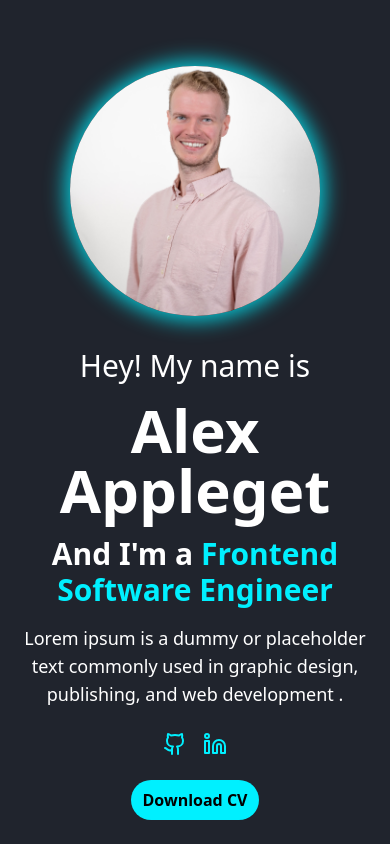
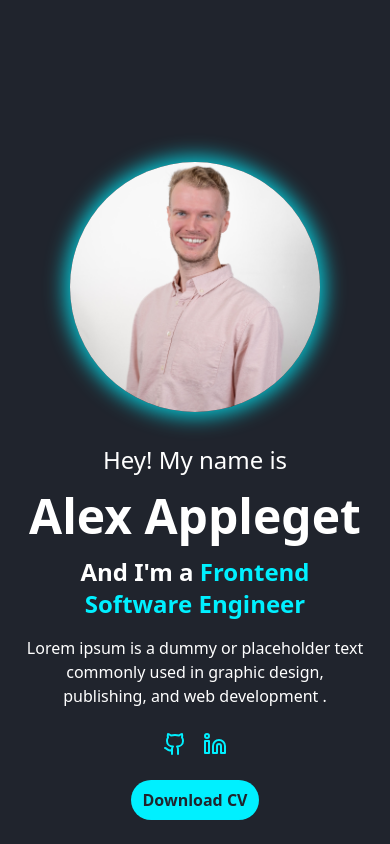
Before and after one commit to alexappleget/portfolio-v3, a Next.js app: page / in a window 390 px wide. Built offline with nearby package versions, Linux system fonts and the light colour scheme.

Commit message:
Fix: added in functionality to download resume

```diff
--- a/app/page.tsx
+++ b/app/page.tsx
@@ -1,27 +1,48 @@
 import { Github, Linkedin } from "lucide-react";
 import Image from "next/image";
+import Link from "next/link";
 
 export default function Home() {
   return (
     <section className="w-full min-h-screen flex flex-col-reverse md:flex-row items-center px-6 py-6 md:px-20 md:py-20">
       <div className="flex flex-col justify-center gap-4 text-white w-full md:w-1/2 text-center md:text-left">
-        <p className="text-3xl md:text-4xl">Hey! My name is</p>
-        <h1 className="text-6xl md:text-7xl font-bold">Alex Appleget</h1>
-        <h2 className="text-3xl md:text-4xl font-semibold">
+        <p className="text-2xl md:text-4xl">Hey! My name is</p>
+        <h1 className="text-5xl md:text-7xl font-bold">Alex Appleget</h1>
+        <h2 className="text-2xl md:text-4xl font-semibold">
           And I&apos;m a{" "}
           <span className="text-[#00f0ff]">Frontend Software Engineer</span>
         </h2>
-        <p className="text-lg">
+        <p className="md:text-lg">
           Lorem ipsum is a dummy or placeholder text commonly used in graphic
           design, publishing, and web development .
         </p>
         <div className="flex gap-4 mt-2 justify-center md:justify-start">
-          <Github color="#00f0ff" />
-          <Linkedin color="#00f0ff" />
+          <Link
+            href="https://github.com/alexappleget"
+            className="text-[#00f0ff] hover:text-white"
+            target="_blank"
+            rel="noopener noreferrer"
+          >
+            <Github />
+          </Link>
+          <Link
+            href="https://www.linkedin.com/in/alex-appleget/"
+            className="text-[#00f0ff] hover:text-white"
+            target="_blank"
+            rel="noopener noreferrer"
+          >
+            <Linkedin />
+          </Link>
         </div>
-        <button className="bg-[#00f0ff] text-black font-semibold w-32 h-10 rounded-full mt-2 mx-auto md:mx-0">
+        <Link
+          href="/01_Alex Appleget.pdf"
+          target="_blank"
+          rel="noopener noreferrer"
+          download
+          className="flex items-center justify-center bg-[#00f0ff] hover:bg-[#20242d] text-[#20242d] hover:text-[#00f0ff] hover:border-2 hover:border-[#00f0ff] font-semibold w-32 h-10 rounded-full mt-2 mx-auto md:mx-0"
+        >
           Download CV
-        </button>
+        </Link>
       </div>
       <div className="w-full md:w-1/2 flex justify-center md:justify-end my-8 md:my-0">
         <div className="relative size-[250px] md:size-[300px] rounded-full overflow-hidden shadow-[0_0_20px_5px_rgba(0,240,255,0.8)]">
```
Also changed, not shown: 1 other file (tests, documents, lock files or other folders).
